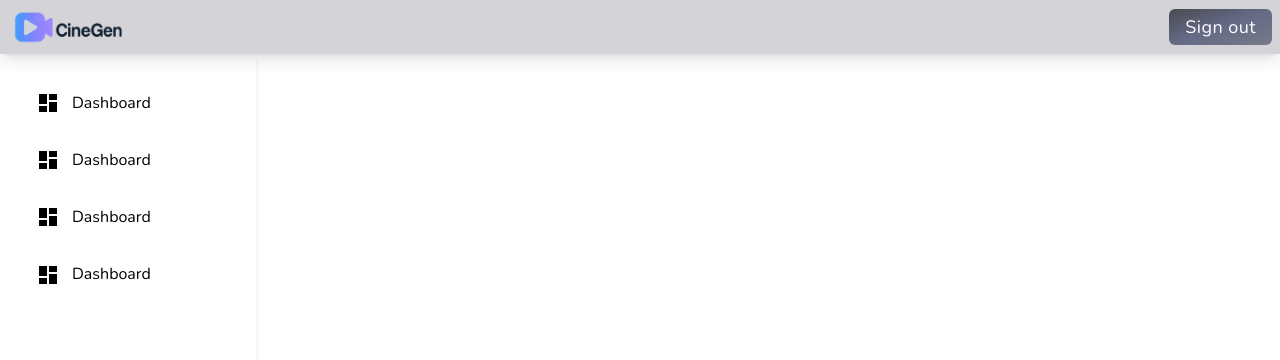
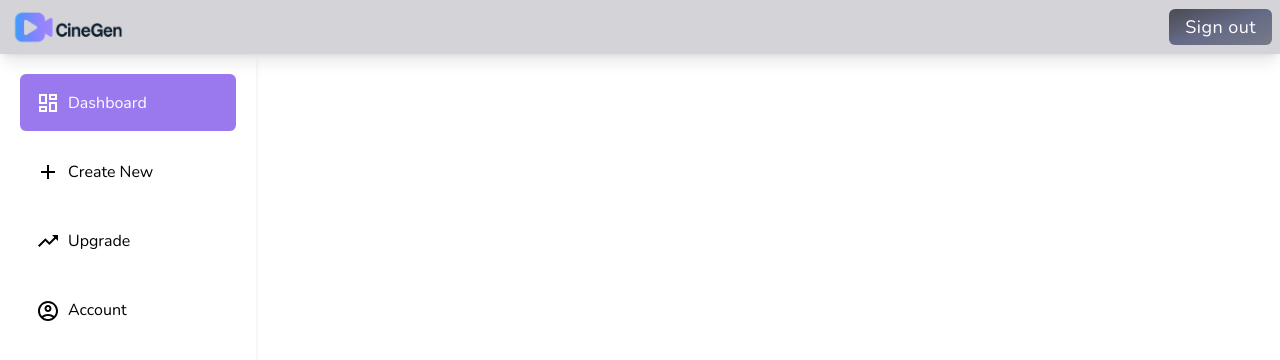
Before and after one commit to kuldeepdroid/cineGen, a Next.js app: page /dashboard in a window 1280 px wide. Shown: the top 360 px of the page. Built offline with nearby package versions, Linux system fonts and the light colour scheme; no server answers.

Commit message:
adding dashboard

```diff
--- a/src/app/dashboard/_components/SideNav.tsx
+++ b/src/app/dashboard/_components/SideNav.tsx
@@ -1,39 +1,54 @@
-import { Dashboard } from "@mui/icons-material";
+"use client";
+import {
+  AccountCircle,
+  AccountCircleOutlined,
+  AddOutlined,
+  Dashboard,
+  DashboardOutlined,
+  TrendingUpOutlined,
+} from "@mui/icons-material";
+import Link from "next/link";
+import { usePathname, useSearchParams } from "next/navigation";
 import React from "react";
 
 const SideNav = () => {
+  const pathname = usePathname();
   const menuOptions = [
     {
       name: "Dashboard",
       link: "/dashboard",
-      icon: <Dashboard />,
+      icon: <DashboardOutlined />,
     },
     {
-      name: "Dashboard",
-      link: "/dashboard",
-      icon: <Dashboard />,
+      name: "Create New",
+      link: "/create-new",
+      icon: <AddOutlined />,
     },
     {
-      name: "Dashboard",
-      link: "/dashboard",
-      icon: <Dashboard />,
+      name: "Upgrade",
+      link: "/upgrade",
+      icon: <TrendingUpOutlined />,
     },
     {
-      name: "Dashboard",
-      link: "/dashboard",
-      icon: <Dashboard />,
+      name: "Account",
+      link: "/user",
+      icon: <AccountCircleOutlined />,
     },
   ];
   return (
-    <div className="w-64 flex-col h-screen shadow-md flex p-5">
+    <div className="w-64 flex-col h-screen shadow-md flex gap-3 p-5">
       {menuOptions?.map((option, idx) => (
+        <Link href={option.link} key={idx}>
           <div
             key={idx}
-          className="flex items-center gap-3 p-4  hover:bg-gray-100 rounded-md cursor-pointer"
+            className={`flex items-center gap-2 p-4   rounded-md hover:bg-primary hover:text-white cursor-pointer ${
+              pathname === option.link ? "bg-primary text-white" : ""
+            }`}
           >
             <div>{option.icon}</div>
             <div>{option.name}</div>
           </div>
+        </Link>
       ))}
     </div>
   );
--- a/src/app/globals.css
+++ b/src/app/globals.css
@@ -5,7 +5,7 @@
   --color-midnight: #34353b;
   --color-tahiti: #3ab7bf;
   --color-bermuda: #78dcca;
-  --color-primary: #34353b;
+  --color-primary: #6d3de7b0;
 
   --font-family-sans: "Inter", sans-serif;
   --font-primary: "", sans-serif;
```
Lines whose indentation alone changed are shown as unchanged.
